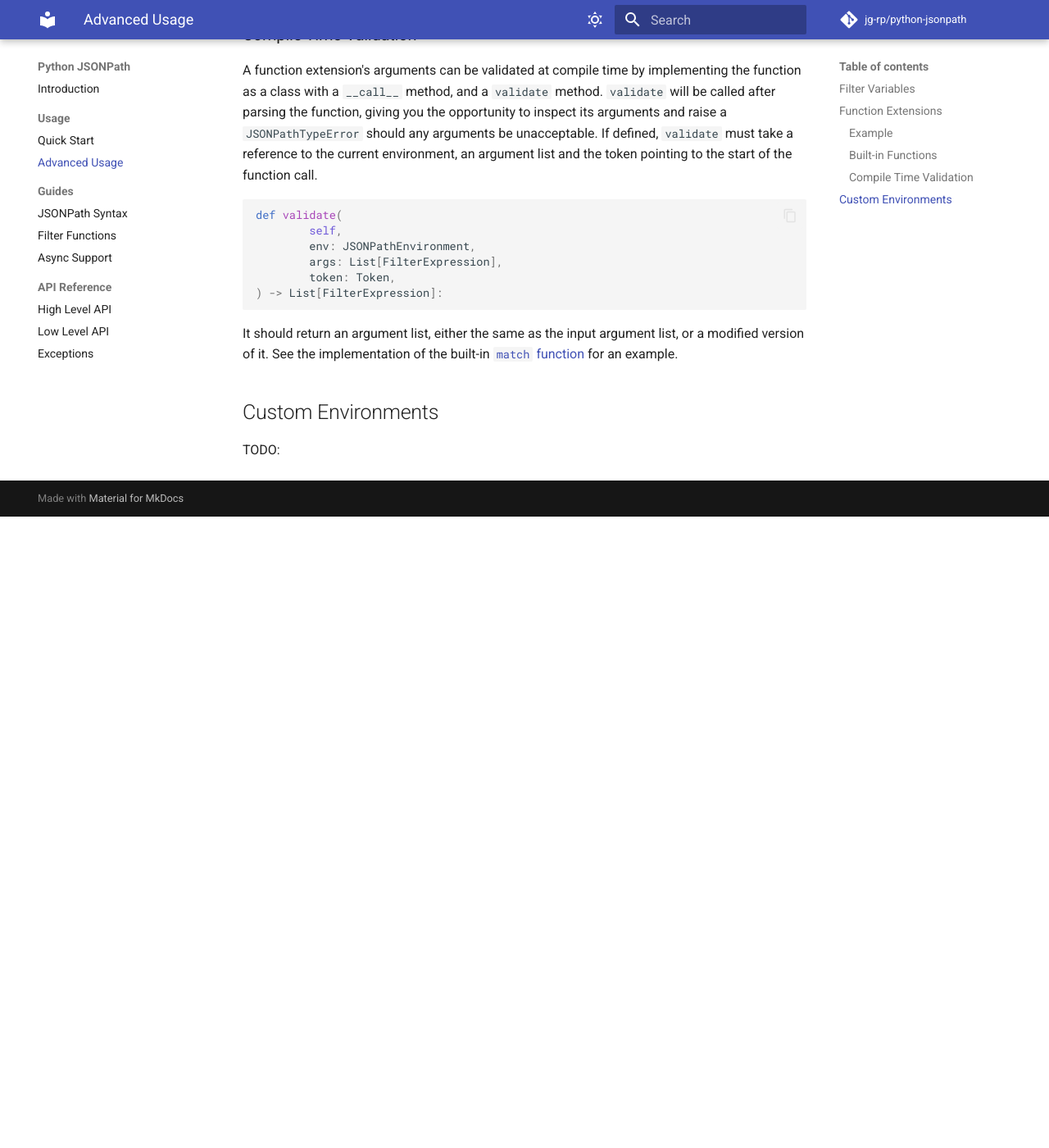
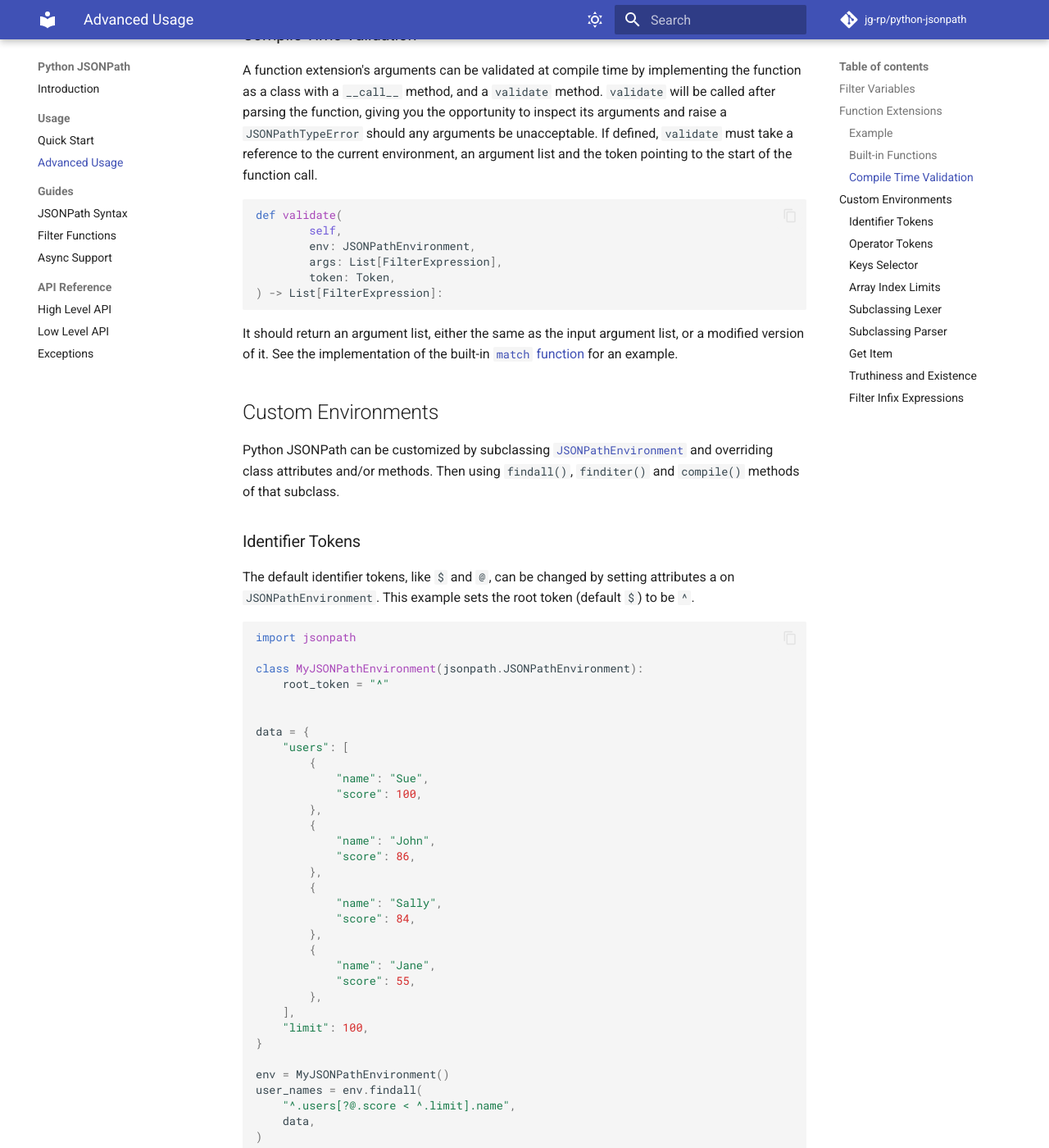
Before and after one commit to jg-rp/python-jsonpath, an MkDocs documentation site: the page built from docs/advanced.md, in a window 1280 px wide and 1400 px high, scrolled down 2593 px. Shown: the whole window at 82% size. Built offline with MkDocs 1.6.1 and Material for MkDocs 9.7.7, drawn with Linux system fonts in a browser that asks for light colours; comment, search, counter and statistics services are not loaded; before the commit the page ends 3223 px from its top, so only the background shows below that; some of the changed text lies outside the part shown.

Commit message:
docs: identifier token customization [skip ci]

````diff
--- a/docs/advanced.md
+++ b/docs/advanced.md
@@ -132,4 +132,85 @@ It should return an argument list, either the same as the input argument list, o
 
 ## Custom Environments
 
+Python JSONPath can be customized by subclassing [`JSONPathEnvironment`](api.md#jsonpath.JSONPathEnvironment) and overriding class attributes and/or methods. Then using `findall()`, `finditer()` and `compile()` methods of that subclass.
+
+### Identifier Tokens
+
+The default identifier tokens, like `$` and `@`, can be changed by setting attributes a on `JSONPathEnvironment`. This example sets the root token (default `$`) to be `^`.
+
+```python
+import jsonpath
+
+class MyJSONPathEnvironment(jsonpath.JSONPathEnvironment):
+    root_token = "^"
+
+
+data = {
+    "users": [
+        {
+            "name": "Sue",
+            "score": 100,
+        },
+        {
+            "name": "John",
+            "score": 86,
+        },
+        {
+            "name": "Sally",
+            "score": 84,
+        },
+        {
+            "name": "Jane",
+            "score": 55,
+        },
+    ],
+    "limit": 100,
+}
+
+env = MyJSONPathEnvironment()
+user_names = env.findall(
+    "^.users[?@.score < ^.limit].name",
+    data,
+)
+```
+
+This table shows all available identifier token attributes.
+
+| attribute            | default |
+| -------------------- | ------- |
+| filter_context_token | `_`     |
+| keys_token           | `#`     |
+| root_token           | `$`     |
+| self_token           | `@`     |
+
+### Operator Tokens
+
 TODO:
+
+### Keys Selector
+
+TODO:
+
+### Array Index Limits
+
+TODO:
+
+### Subclassing Lexer
+
+TODO:
+
+### Subclassing Parser
+
+TODO:
+
+### Get Item
+
+TODO:
+
+### Truthiness and Existence
+
+TODO:
+
+### Filter Infix Expressions
+
+TODO:
````
Also changed, not shown: docs/quickstart.md (+8 -2 lines), 1 other file.
